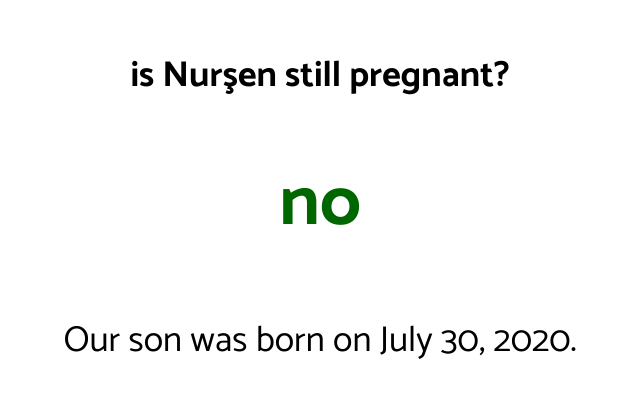
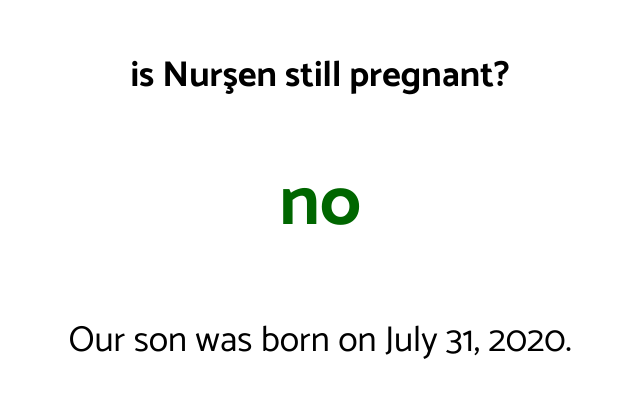
Before and after one commit to aarmea/isnursenstillpregnant.com, a plain HTML site: page index.html in a window 1280 px wide. Shown: the part 182-591 px from the top of the page, without its empty margins (320-960 px from the left). Drawn offline with Linux system fonts and the light colour scheme.

Commit message:
Correct birthday

```diff
--- a/index.html
+++ b/index.html
@@ -31,7 +31,7 @@ main {
         <main>
             <h1 class="title">is Nur&#x015f;en still pregnant?</h1>
             <h1 class="no">no</h1>
-            <p>Our son was born on <time datetime="2020-07-30">July 30, 2020</time>.</p>
+            <p>Our son was born on <time datetime="2020-07-31">July 31, 2020</time>.</p>
         </main>
     </body>
     <link href="https://fonts.googleapis.com/css2?family=Catamaran:wght@400;700&display=swap" rel="stylesheet">
```
